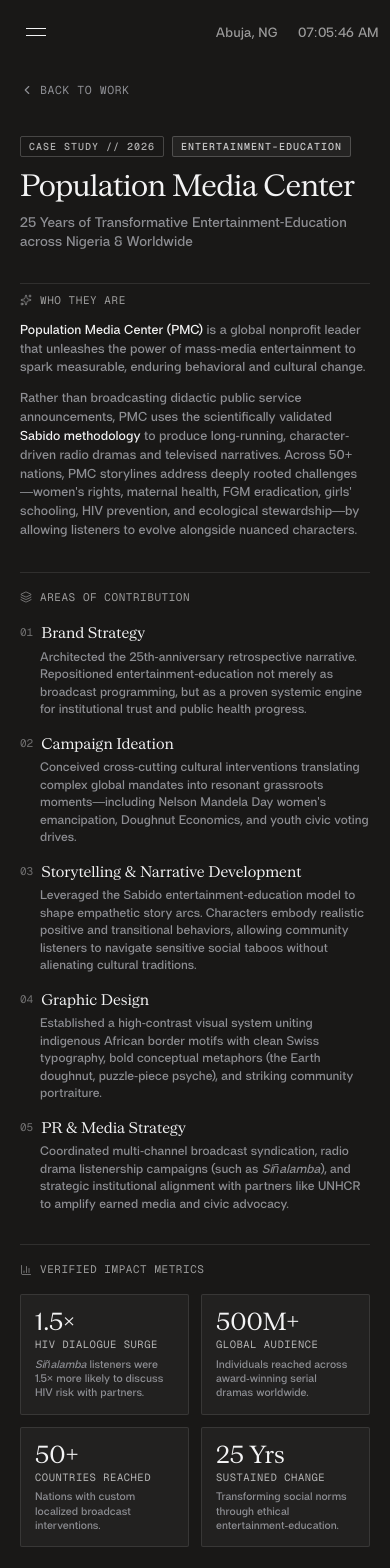
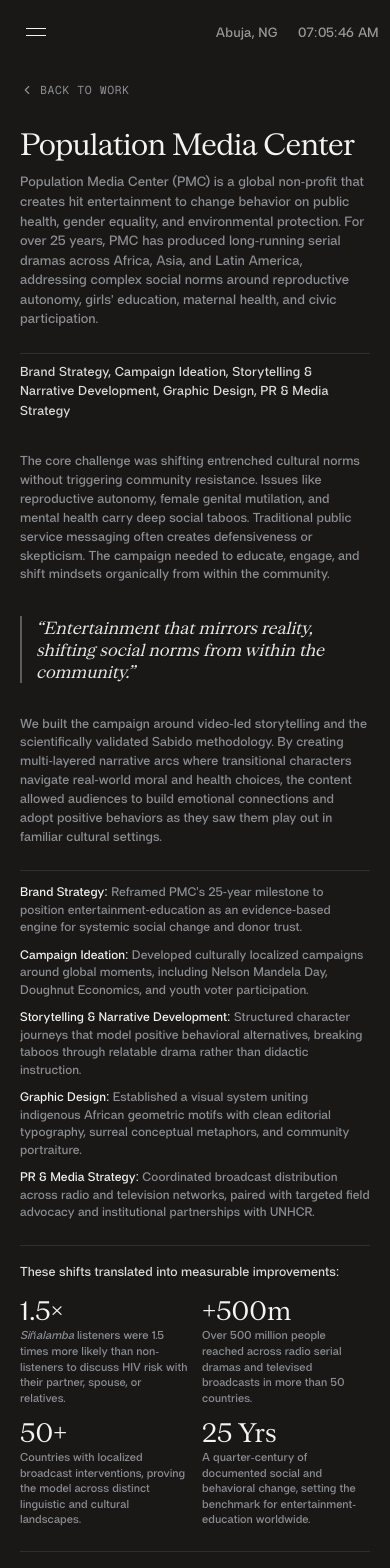
Before and after one commit to kristophershola/christophershola, a React (Vite) app: page /work/population-media-center in a window 390 px wide. Shown: the top 1568 px of the page. Built offline with nearby package versions, Linux system fonts and the light colour scheme.

Commit message:
feat(work): adapt case study writing to Anakle agency editorial structure and tone

```diff
--- a/src/pages/PopulationMediaCenterPage.tsx
+++ b/src/pages/PopulationMediaCenterPage.tsx
@@ -11,11 +11,8 @@ import {
   VolumeX,
   ArrowUpRight,
   ChevronLeft,
-  Sparkles,
-  BarChart3,
   Tv,
   PenTool,
-  Layers,
 } from "lucide-react";
 
 interface CampaignItem {
@@ -37,7 +34,7 @@ const campaignArtworks: CampaignItem[] = [
     category: "Brand Strategy & Milestone",
     theme: "Retrospective",
     description:
-      "Commemorating a quarter-century of pioneering entertainment-education. The visual identity integrates an illustrated portrait of the founding methodology with traditional African geometric borders and vibrant color planes, framing PMC's institutional authority and enduring grassroots trust.",
+      "Commemorating a quarter-century of entertainment-education. The visual identity pairs an illustrated portrait of the founding methodology with traditional African geometric border motifs and vibrant color blocking, reinforcing institutional credibility and grassroots trust.",
     aspect: "aspect-[1024/858]",
   },
   {
@@ -48,7 +45,7 @@ const campaignArtworks: CampaignItem[] = [
     theme: "Behavioral Metric",
     quote: "Siñalamba listeners were 1.5 times more likely than non-listeners to discuss HIV-risk with others, such as their partner, spouse, friend or relatives.",
     description:
-      "Translating empirical sociological data into compelling public infographics. Evaluative field studies proved that PMC's hit radio drama Siñalamba broke deep cultural taboos, prompting a 1.5× surge in interpersonal HIV prevention dialogue across target rural communities.",
+      "Translating empirical sociological data into clear public communication. Field evaluations proved that PMC's hit radio drama Siñalamba broke deep cultural silences, prompting a 1.5× surge in interpersonal HIV prevention dialogue across target communities.",
     aspect: "aspect-square",
   },
   {
@@ -59,7 +56,7 @@ const campaignArtworks: CampaignItem[] = [
     theme: "Gender Equity",
     quote: "“Freedom cannot be achieved unless women have been emancipated from all forms of oppression” — Nelson Mandela",
     description:
-      "A campaign aligning global human rights milestones with PMC's ongoing gender equality mandates. Bold typography and organic brushwork center women's bodily autonomy and systemic emancipation as indispensable prerequisites for societal liberation.",
+      "A campaign aligning global human rights milestones with gender equality mandates. Bold typography and organic brushwork center women's bodily autonomy and systemic emancipation as essential requirements for societal progress.",
     aspect: "aspect-square",
   },
   {
@@ -69,18 +66,18 @@ const campaignArtworks: CampaignItem[] = [
     category: "Graphic Design",
     theme: "Ecology & Economics",
     description:
-      "Translating Kate Raworth's planetary boundary framework into an accessible, viral visual hook. The surreal Earth-doughnut metaphor communicates complex macroeconomic concepts—balancing ecological ceiling limits with essential social foundations—for mainstream digital audiences.",
+      "Translating Kate Raworth's planetary boundaries framework into an accessible visual hook. The surreal Earth-doughnut metaphor communicates complex macroeconomic concepts—balancing ecological ceilings with social foundations—for digital audiences.",
     aspect: "aspect-square",
   },
   {
     id: "fgm-global-problem",
     image: "/pmc/fgm-global-problem.jpg",
-    title: "Ending FGM: A Global Solidarity Crisis",
+    title: "Ending FGM: A Global Solidarity Effort",
     category: "PR & Media Strategy",
     theme: "Human Rights (UNHCR Collaboration)",
     quote: "“FGM is a global problem”",
     description:
-      "Developed in strategic alignment with UNHCR guidelines, this visual intervention dismantles the misconception that Female Genital Mutilation is an isolated regional practice. Hand-drawn global solidarity motifs elevate bodily integrity to an urgent international human rights priority.",
+      "Developed in partnership with UNHCR guidelines to dismantle the misconception that Female Genital Mutilation is an isolated regional practice. Hand-drawn global motifs elevate bodily integrity to an urgent international priority.",
     aspect: "aspect-square",
   },
   {
@@ -91,7 +88,7 @@ const campaignArtworks: CampaignItem[] = [
     theme: "Mental Wellbeing",
     quote: "“It's okay to ask for help”",
     description:
-      "Dismantling mental health stigma through visual empathy. A silhouette composed of interlocking puzzle pieces visualizes the quiet vulnerability of cognitive struggle, encouraging open dialogue in cultural contexts where psychological distress is frequently silenced.",
+      "Addressing mental health stigma through visual empathy. A silhouette composed of interlocking puzzle pieces visualizes the quiet vulnerability of cognitive struggle, encouraging open conversation where psychological distress is frequently silenced.",
     aspect: "aspect-square",
   },
   {
@@ -101,7 +98,7 @@ const campaignArtworks: CampaignItem[] = [
     category: "Campaign Ideation",
     theme: "Civic Mobilization",
     description:
-      "A high-energy democratic participation campaign built for Nigerian youth. Vibrant pop-line iconography and energetic megaphone linework reframe electoral participation not as a passive civic chore, but as an active loudspeaker for community self-determination.",
+      "A democratic participation campaign built for young voters. Pop-line iconography and energetic megaphone linework reframe voting as an active, personal loudspeaker for community decision-making.",
     aspect: "aspect-square",
   },
   {
@@ -111,7 +108,7 @@ const campaignArtworks: CampaignItem[] = [
     category: "Graphic Design",
     theme: "Ecological Stewardship",
     description:
-      "Putting a human face on ecological resilience. Centering portraits of Nigerian women, mothers, and children alongside robust condensed editorial typography to demonstrate that planetary health and community survival are inextricably linked.",
+      "Putting a human face on ecological resilience. Centering portraits of Nigerian women, mothers, and children alongside robust condensed editorial typography to demonstrate that environmental stewardship and community survival are linked.",
     aspect: "aspect-square",
   },
 ];
@@ -167,15 +164,15 @@ export const PopulationMediaCenterPage: React.FC = () => {
 
       {/* Main Split Layout: Fixed Left, Independently Scrolling Right on Desktop & Tablet */}
       <main className="relative z-10 flex-1 flex flex-col md:flex-row w-full md:h-full md:overflow-hidden">
-        {/* Left Section: Static Overview, 5 Pillars & Impact Stats */}
+        {/* Left Section: Static Agency-Style Case Narrative & Impact Metrics */}
         <motion.section
           initial={{ opacity: 0, y: 14 }}
           animate={{ opacity: 1, y: 0 }}
           transition={{ duration: 0.8, ease: [0.16, 1, 0.3, 1] }}
           className="w-full md:w-5/12 xl:w-5/12 shrink-0 pt-20 sm:pt-24 md:pt-28 pb-8 md:pb-12 px-5 sm:px-6 md:px-8 lg:px-10 flex flex-col justify-between pointer-events-auto md:overflow-y-auto md:h-full scrollbar-none"
         >
-          <div className="space-y-8 max-w-xl">
-            {/* Back to Work Link */}
+          <div className="space-y-6 sm:space-y-7 max-w-xl">
+            {/* Back to Work Navigation */}
             <div>
               <Link
                 to="/work"
@@ -186,170 +183,110 @@ export const PopulationMediaCenterPage: React.FC = () => {
               </Link>
             </div>
 
-            {/* Header Badges & Title */}
+            {/* Title & Introduction */}
             <div className="space-y-3">
-              <div className="flex flex-wrap items-center gap-2">
-                <Badge variant="outline" className="text-[10px] tracking-widest text-[#F3F3F4]/70">
-                  CASE STUDY // 2026
-                </Badge>
-                <Badge variant="default" className="text-[10px] tracking-widest bg-white/5 text-[#F3F3F4]/80">
-                  ENTERTAINMENT-EDUCATION
-                </Badge>
-              </div>
-
               <h1 className="font-serif text-[30px] sm:text-[34px] lg:text-[38px] font-normal leading-[1.08] tracking-[-0.02em] text-[#F3F3F4]">
                 Population Media Center
               </h1>
 
-              <p className="font-sans text-[14px] sm:text-[15px] font-normal leading-[1.35] text-[#8E8F94]">
-                25 Years of Transformative Entertainment-Education across Nigeria & Worldwide
+              <p className="font-sans text-[13.5px] sm:text-[14px] font-light leading-[1.45] text-[#8E8F94]">
+                Population Media Center (PMC) is a global non-profit that creates hit entertainment to change behavior on public health, gender equality, and environmental protection. For over 25 years, PMC has produced long-running serial dramas across Africa, Asia, and Latin America, addressing complex social norms around reproductive autonomy, girls' education, maternal health, and civic participation.
               </p>
             </div>
 
-            {/* Introduction: Who Population Media Center Are */}
-            <div className="space-y-3 pt-2 border-t border-white/10">
-              <div className="flex items-center gap-2 font-mono text-[11px] uppercase tracking-wider text-[#F3F3F4]/60">
-                <Sparkles className="w-3 h-3 text-[#F3F3F4]/40" />
-                <span>Who They Are</span>
-              </div>
-              <div className="space-y-3 font-sans text-[13px] sm:text-[13.5px] font-light leading-[1.45] text-[#8E8F94]">
-                <p>
-                  <strong className="text-[#F3F3F4] font-medium">Population Media Center (PMC)</strong> is a global nonprofit leader that unleashes the power of mass-media entertainment to spark measurable, enduring behavioral and cultural change.
+            {/* Disciplines / Services (Anakle Header Style) */}
+            <div className="pt-2 border-t border-white/10">
+              <p className="font-sans text-[13px] font-medium text-[#F3F3F4]/90 tracking-[0.01em]">
+                Brand Strategy, Campaign Ideation, Storytelling & Narrative Development, Graphic Design, PR & Media Strategy
+              </p>
+            </div>
+
+            {/* The Core Challenge */}
+            <div className="space-y-2 pt-2">
+              <p className="font-sans text-[13px] sm:text-[13.5px] font-light leading-[1.45] text-[#8E8F94]">
+                The core challenge was shifting entrenched cultural norms without triggering community resistance. Issues like reproductive autonomy, female genital mutilation, and mental health carry deep social taboos. Traditional public service messaging often creates defensiveness or skepticism. The campaign needed to educate, engage, and shift mindsets organically from within the community.
+              </p>
+            </div>
+
+            {/* Editorial Pull Quote (H4 in Anakle) */}
+            <div className="py-2">
+              <h4 className="font-serif text-[17px] sm:text-[19px] font-normal italic leading-[1.3] text-[#F3F3F4]/95 border-l-2 border-white/30 pl-3.5">
+                “Entertainment that mirrors reality, shifting social norms from within the community.”
+              </h4>
+            </div>
+
+            {/* Strategic Approach */}
+            <div className="space-y-2">
+              <p className="font-sans text-[13px] sm:text-[13.5px] font-light leading-[1.45] text-[#8E8F94]">
+                We built the campaign around video-led storytelling and the scientifically validated Sabido methodology. By creating multi-layered narrative arcs where transitional characters navigate real-world moral and health choices, the content allowed audiences to build emotional connections and adopt positive behaviors as they saw them play out in familiar cultural settings.
+              </p>
+            </div>
+
+            {/* Disciplines in Execution */}
+            <div className="space-y-3 pt-3 border-t border-white/10">
+              <div className="space-y-2.5">
+                <p className="font-sans text-[12.5px] sm:text-[13px] font-light leading-[1.4] text-[#8E8F94]">
+                  <strong className="text-[#F3F3F4] font-medium">Brand Strategy:</strong> Reframed PMC's 25-year milestone to position entertainment-education as an evidence-based engine for systemic social change and donor trust.
                 </p>
-                <p>
-                  Rather than broadcasting didactic public service announcements, PMC uses the scientifically validated <strong className="text-[#F3F3F4] font-normal">Sabido methodology</strong> to produce long-running, character-driven radio dramas and televised narratives. Across 50+ nations, PMC storylines address deeply rooted challenges—women's rights, maternal health, FGM eradication, girls' schooling, HIV prevention, and ecological stewardship—by allowing listeners to evolve alongside nuanced characters.
+                <p className="font-sans text-[12.5px] sm:text-[13px] font-light leading-[1.4] text-[#8E8F94]">
+                  <strong className="text-[#F3F3F4] font-medium">Campaign Ideation:</strong> Developed culturally localized campaigns around global moments, including Nelson Mandela Day, Doughnut Economics, and youth voter participation.
+                </p>
+                <p className="font-sans text-[12.5px] sm:text-[13px] font-light leading-[1.4] text-[#8E8F94]">
+                  <strong className="text-[#F3F3F4] font-medium">Storytelling & Narrative Development:</strong> Structured character journeys that model positive behavioral alternatives, breaking taboos through relatable drama rather than didactic instruction.
+                </p>
+                <p className="font-sans text-[12.5px] sm:text-[13px] font-light leading-[1.4] text-[#8E8F94]">
+                  <strong className="text-[#F3F3F4] font-medium">Graphic Design:</strong> Established a visual system uniting indigenous African geometric motifs with clean editorial typography, surreal conceptual metaphors, and community portraiture.
+                </p>
+                <p className="font-sans text-[12.5px] sm:text-[13px] font-light leading-[1.4] text-[#8E8F94]">
+                  <strong className="text-[#F3F3F4] font-medium">PR & Media Strategy:</strong> Coordinated broadcast distribution across radio and television networks, paired with targeted field advocacy and institutional partnerships with UNHCR.
                 </p>
               </div>
             </div>
 
-            {/* Areas Worked: The 5 Core Disciplines */}
-            <div className="space-y-4 pt-4 border-t border-white/10">
-              <div className="flex items-center gap-2 font-mono text-[11px] uppercase tracking-wider text-[#F3F3F4]/60">
-                <Layers className="w-3 h-3 text-[#F3F3F4]/40" />
-                <span>Areas of Contribution</span>
-              </div>
+            {/* Impact Bridge Statement & Stat Grid (Verbatim Anakle Format) */}
+            <div className="space-y-3 pt-4 border-t border-white/10">
+              <p className="font-sans text-[13px] font-normal text-[#F3F3F4]/90">
+                These shifts translated into measurable improvements:
+              </p>
 
-              <div className="space-y-3.5">
-                {/* 1. Brand Strategy */}
+              <div className="grid grid-cols-2 gap-3.5 pt-1">
+                {/* Stat 1 */}
                 <div className="space-y-1">
-                  <div className="flex items-center gap-2">
-                    <span className="font-mono text-[11px] text-[#F3F3F4]/40">01</span>
-                    <h3 className="font-serif text-[15px] text-[#F3F3F4] font-normal">
-                      Brand Strategy
-                    </h3>
+                  <div className="font-serif text-[26px] sm:text-[28px] font-normal leading-none text-[#F3F3F4]">
+                    1.5×
                   </div>
-                  <p className="font-sans text-[12.5px] font-light leading-[1.4] text-[#8E8F94] pl-5">
-                    Architected the 25th-anniversary retrospective narrative. Repositioned entertainment-education not merely as broadcast programming, but as a proven systemic engine for institutional trust and public health progress.
+                  <p className="font-sans text-[11.5px] font-light leading-[1.35] text-[#8E8F94]">
+                    <em>Siñalamba</em> listeners were 1.5 times more likely than non-listeners to discuss HIV risk with their partner, spouse, or relatives.
                   </p>
                 </div>
 
-                {/* 2. Campaign Ideation */}
+                {/* Stat 2 */}
                 <div className="space-y-1">
-                  <div className="flex items-center gap-2">
-                    <span className="font-mono text-[11px] text-[#F3F3F4]/40">02</span>
-                    <h3 className="font-serif text-[15px] text-[#F3F3F4] font-normal">
-                      Campaign Ideation
-                    </h3>
+                  <div className="font-serif text-[26px] sm:text-[28px] font-normal leading-none text-[#F3F3F4]">
+                    +500m
                   </div>
-                  <p className="font-sans text-[12.5px] font-light leading-[1.4] text-[#8E8F94] pl-5">
-                    Conceived cross-cutting cultural interventions translating complex global mandates into resonant grassroots moments—including Nelson Mandela Day women's emancipation, Doughnut Economics, and youth civic voting drives.
+                  <p className="font-sans text-[11.5px] font-light leading-[1.35] text-[#8E8F94]">
+                    Over 500 million people reached across radio serial dramas and televised broadcasts in more than 50 countries.
                   </p>
                 </div>
 
-                {/* 3. Storytelling & Narrative Development */}
+                {/* Stat 3 */}
                 <div className="space-y-1">
-                  <div className="flex items-center gap-2">
-                    <span className="font-mono text-[11px] text-[#F3F3F4]/40">03</span>
-                    <h3 className="font-serif text-[15px] text-[#F3F3F4] font-normal">
-                      Storytelling & Narrative Development
-                    </h3>
+                  <div className="font-serif text-[26px] sm:text-[28px] font-normal leading-none text-[#F3F3F4]">
+                    50+
                   </div>
-                  <p className="font-sans text-[12.5px] font-light leading-[1.4] text-[#8E8F94] pl-5">
-                    Leveraged the Sabido entertainment-education model to shape empathetic story arcs. Characters embody realistic positive and transitional behaviors, allowing community listeners to navigate sensitive social taboos without alienating cultural traditions.
+                  <p className="font-sans text-[11.5px] font-light leading-[1.35] text-[#8E8F94]">
+                    Countries with localized broadcast interventions, proving the model across distinct linguistic and cultural landscapes.
                   </p>
                 </div>
 
-                {/* 4. Graphic Design */}
+                {/* Stat 4 */}
                 <div className="space-y-1">
-                  <div className="flex items-center gap-2">
-                    <span className="font-mono text-[11px] text-[#F3F3F4]/40">04</span>
-                    <h3 className="font-serif text-[15px] text-[#F3F3F4] font-normal">
-                      Graphic Design
-                    </h3>
-                  </div>
-                  <p className="font-sans text-[12.5px] font-light leading-[1.4] text-[#8E8F94] pl-5">
-                    Established a high-contrast visual system uniting indigenous African border motifs with clean Swiss typography, bold conceptual metaphors (the Earth doughnut, puzzle-piece psyche), and striking community portraiture.
-                  </p>
-                </div>
-
-                {/* 5. PR and Media Strategy */}
-                <div className="space-y-1">
-                  <div className="flex items-center gap-2">
-                    <span className="font-mono text-[11px] text-[#F3F3F4]/40">05</span>
-                    <h3 className="font-serif text-[15px] text-[#F3F3F4] font-normal">
-                      PR & Media Strategy
-                    </h3>
-                  </div>
-                  <p className="font-sans text-[12.5px] font-light leading-[1.4] text-[#8E8F94] pl-5">
-                    Coordinated multi-channel broadcast syndication, radio drama listenership campaigns (such as <em>Siñalamba</em>), and strategic institutional alignment with partners like UNHCR to amplify earned media and civic advocacy.
-                  </p>
-                </div>
-              </div>
-            </div>
-
-            {/* Impact Statistics Bento Grid */}
-            <div className="space-y-3 pt-4 border-t border-white/10">
-              <div className="flex items-center gap-2 font-mono text-[11px] uppercase tracking-wider text-[#F3F3F4]/60">
-                <BarChart3 className="w-3 h-3 text-[#F3F3F4]/40" />
-                <span>Verified Impact Metrics</span>
-              </div>
-
-              <div className="grid grid-cols-2 gap-3 pt-1">
-                <div className="p-3.5 rounded-[2px] bg-[#222120] border border-white/10 space-y-1">
-                  <div className="font-serif text-[24px] sm:text-[26px] font-normal leading-none text-[#F3F3F4]">
-                    1.5×
-                  </div>
-                  <div className="font-mono text-[10.5px] uppercase tracking-wider text-[#F3F3F4]/70">
-                    HIV Dialogue Surge
-                  </div>
-                  <p className="font-sans text-[11px] font-light leading-[1.3] text-[#8E8F94]">
-                    <em>Siñalamba</em> listeners were 1.5× more likely to discuss HIV risk with partners.
-                  </p>
-                </div>
-
-                <div className="p-3.5 rounded-[2px] bg-[#222120] border border-white/10 space-y-1">
-                  <div className="font-serif text-[24px] sm:text-[26px] font-normal leading-none text-[#F3F3F4]">
-                    500M+
-                  </div>
-                  <div className="font-mono text-[10.5px] uppercase tracking-wider text-[#F3F3F4]/70">
-                    Global Audience
-                  </div>
-                  <p className="font-sans text-[11px] font-light leading-[1.3] text-[#8E8F94]">
-                    Individuals reached across award-winning serial dramas worldwide.
-                  </p>
-                </div>
-
-                <div className="p-3.5 rounded-[2px] bg-[#222120] border border-white/10 space-y-1">
-                  <div className="font-serif text-[24px] sm:text-[26px] font-normal leading-none text-[#F3F3F4]">
-                    50+
-                  </div>
-                  <div className="font-mono text-[10.5px] uppercase tracking-wider text-[#F3F3F4]/70">
-                    Countries Reached
-                  </div>
-                  <p className="font-sans text-[11px] font-light leading-[1.3] text-[#8E8F94]">
-                    Nations with custom localized broadcast interventions.
-                  </p>
-                </div>
-
-                <div className="p-3.5 rounded-[2px] bg-[#222120] border border-white/10 space-y-1">
-                  <div className="font-serif text-[24px] sm:text-[26px] font-normal leading-none text-[#F3F3F4]">
+                  <div className="font-serif text-[26px] sm:text-[28px] font-normal leading-none text-[#F3F3F4]">
                     25 Yrs
                   </div>
-                  <div className="font-mono text-[10.5px] uppercase tracking-wider text-[#F3F3F4]/70">
-                    Sustained Change
-                  </div>
-                  <p className="font-sans text-[11px] font-light leading-[1.3] text-[#8E8F94]">
-                    Transforming social norms through ethical entertainment-education.
+                  <p className="font-sans text-[11.5px] font-light leading-[1.35] text-[#8E8F94]">
+                    A quarter-century of documented social and behavioral change, setting the benchmark for entertainment-education worldwide.
                   </p>
                 </div>
               </div>
@@ -477,10 +414,10 @@ export const PopulationMediaCenterPage: React.FC = () => {
           <div className="pt-4 space-y-2 border-b border-white/10 pb-4">
             <div className="flex items-center gap-2 font-mono text-[11px] uppercase tracking-wider text-[#F3F3F4]/70">
               <PenTool className="w-3.5 h-3.5 text-[#F3F3F4]/50" />
-              <span>Campaign Artifacts & Creative Direction</span>
+              <span>Campaign Artifacts & Creative Assets</span>
             </div>
             <p className="font-sans text-[13px] font-light text-[#8E8F94]">
-              High-resolution campaign posters, public health communications, and educational artifacts produced across brand strategy, storytelling, and graphic design.
+              High-resolution posters, public health communications, and educational artifacts produced across brand strategy, storytelling, and graphic design.
             </p>
           </div>
 
```
